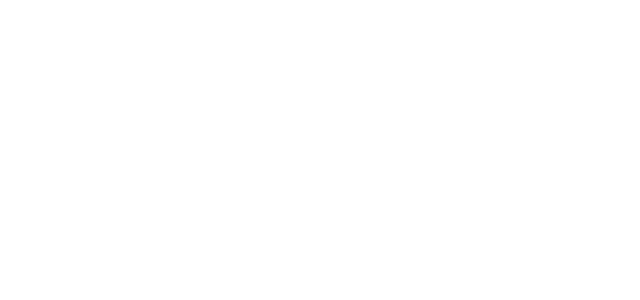
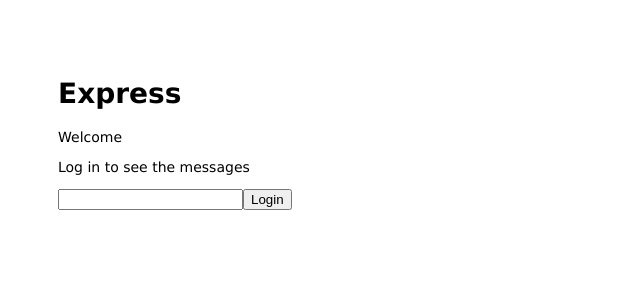
Before and after one commit to bryantt23/odin-email-inventory, a React (Vite) app in the folder frontend/: page /login in a window 1280 px wide. Before the commit this address had no page. Shown: the top 300 px of the page, without its empty margins (0-640 px from the left). Built offline with nearby package versions, Linux system fonts and the light colour scheme; no server answers.

Commit message:
protect routes

```diff
--- /dev/null
+++ b/frontend/services/login.js
@@ -0,0 +1,29 @@
+import axios from 'axios';
+
+const api = axios.create({
+    baseURL: 'http://localhost:3000/api/',
+    headers: {
+        'Content-Type': 'application/json'
+    },
+});
+
+export const login = async (password) => {
+    console.log("🚀 ~ login ~ password:", password);
+    try {
+        const res = await api.post('/login', { password }); // Ensure correct endpoint
+        return res.data;
+    } catch (error) {
+        console.error('Error logging in:', error);
+        throw error;
+    }
+};
+
+export const checkLoginStatus = async () => {
+    try {
+        const res = await api.get('/check-auth'); // Ensure correct endpoint
+        return res.data;
+    } catch (error) {
+        console.error('Error checking login status:', error);
+        throw error;
+    }
+};
--- a/frontend/src/App.jsx
+++ b/frontend/src/App.jsx
@@ -2,20 +2,52 @@ import './App.css'
 import CreateMessage from './components/CreateMessage'
 import MessageList from './components/MessageList'
 import UpdateMessage from './components/UpdateMessage'
-import { Route, Routes } from 'react-router-dom'
+import Login from './components/Login'
+import ProtectedRoute from './components/ProtectedRoute'
+import { Route, Routes, Navigate, useNavigate } from 'react-router-dom'
+import { checkLoginStatus, login } from '../services/login'
+import { useState, useEffect } from 'react'
 
 function App() {
-  /*
-  TODO secure routes
-  * */
+  const [isLoggedIn, setIsLoggedIn] = useState(false)
+  const navigate = useNavigate()
+
+  const handleLogin = async (password) => {
+    try {
+      const res = await login(password)
+      console.log("🚀 ~ handleLogin ~ res:", res)
+      if (res.isAuthenticated) {
+        setIsLoggedIn(true)
+        navigate('/messages')
+      }
+    } catch (error) {
+      console.error(error)
+    }
+  }
+  useEffect(() => {
+    async function fetchData() {
+      const status = await checkLoginStatus()
+      console.log("🚀 ~ fetchData ~ status:", status)
+      if (status.isAuthenticated) {
+        setIsLoggedIn(true)
+      }
+      else {
+        setIsLoggedIn(false)
+      }
+    }
+    fetchData();
+  }, [])
 
   return (
     <Routes>
-      <Route path="/messages" element={<MessageList />} />
-      <Route path="/messages/create" element={<CreateMessage />} />
-      <Route path="/messages/:id/update" element={<UpdateMessage />} />
+      <Route path="/login" element={<Login handleLogin={handleLogin} />} />
+      <Route element={<ProtectedRoute isLoggedIn={isLoggedIn} />}>
+        <Route path="/messages" element={<MessageList />} />
+        <Route path="/messages/create" element={<CreateMessage />} />
+        <Route path="/messages/:id/update" element={<UpdateMessage />} />
+      </Route>
+      <Route path="*" element={<Navigate to={isLoggedIn ? "/message" : "/login"} replace />} />
     </Routes>
-
   )
 }
 
--- a/frontend/src/components/CreateMessage.jsx
+++ b/frontend/src/components/CreateMessage.jsx
@@ -3,9 +3,9 @@ import { Link, useNavigate } from 'react-router-dom';
 import { createMessage, getCategories } from '../../services/messages';
 
 function CreateMessage() {
-  const [text, setText] = useState(null)
+  const [text, setText] = useState("")
   const [categories, setCategories] = useState([])
-  const [selectedCategory, setSelectedCategory] = useState(null)
+  const [selectedCategory, setSelectedCategory] = useState("")
   const navigate = useNavigate()
 
   useEffect(() => {
@@ -13,16 +13,15 @@ function CreateMessage() {
       try {
         const res = await getCategories()
         setCategories(res)
+        if (res.length > 0) {
+          setSelectedCategory(res[0])
+        }
       } catch (error) {
         console.error(error)
       }
     }
     fetchData()
   }, [])
-
-  useEffect(() => {
-    setSelectedCategory(categories[0])
-  }, [categories])
 
   const handleSubmit = async (e) => {
     e.preventDefault()
--- /dev/null
+++ b/frontend/src/components/Login.jsx
@@ -0,0 +1,30 @@
+import { useState } from 'react'
+
+function Login({ handleLogin }) {
+    const [password, setPassword] = useState("")
+
+    const handleSubmit = async (e) => {
+        e.preventDefault();
+        await handleLogin(password)
+    }
+
+    return (
+        <div>
+            <h1>Express</h1>
+            <p>Welcome</p>
+            <p>Log in to see the messages</p>
+
+            <form onSubmit={handleSubmit}>
+                <input
+                    type="password"
+                    name="password"
+                    value={password}
+                    onChange={e => setPassword(e.target.value)}
+                />
+                <input type="submit" value="Login" />
+            </form>
+        </div>
+    )
+}
+
+export default Login
--- a/frontend/src/components/MessageList.jsx
+++ b/frontend/src/components/MessageList.jsx
@@ -2,6 +2,7 @@ import React, { useEffect, useState } from 'react'
 import { getMessages } from '../../services/messages'
 import "./MessageList.css"
 import Message from './Message'
+import { Link } from 'react-router-dom'
 
 function MessageList() {
     const [selectedOption, setSelectedOption] = useState(() => {
@@ -47,7 +48,7 @@ function MessageList() {
 
             <h1>Messages List</h1>
             <p>Welcome to Messages List</p>
-            <p><a href="/messages/create">Add a Message</a></p>
+            <p><Link to="/messages/create">Add a Message</Link></p>
 
             <div className="grid-container">
                 <select
--- /dev/null
+++ b/frontend/src/components/ProtectedRoute.jsx
@@ -0,0 +1,8 @@
+import React from 'react'
+import { Navigate, Outlet } from 'react-router-dom'
+
+const ProtectedRoute = ({ isLoggedIn }) => {
+    return isLoggedIn ? <Outlet /> : <Navigate to="/login" />
+}
+
+export default ProtectedRoute
```
Also changed, not shown: 1 other file (tests, documents, lock files or other folders).
